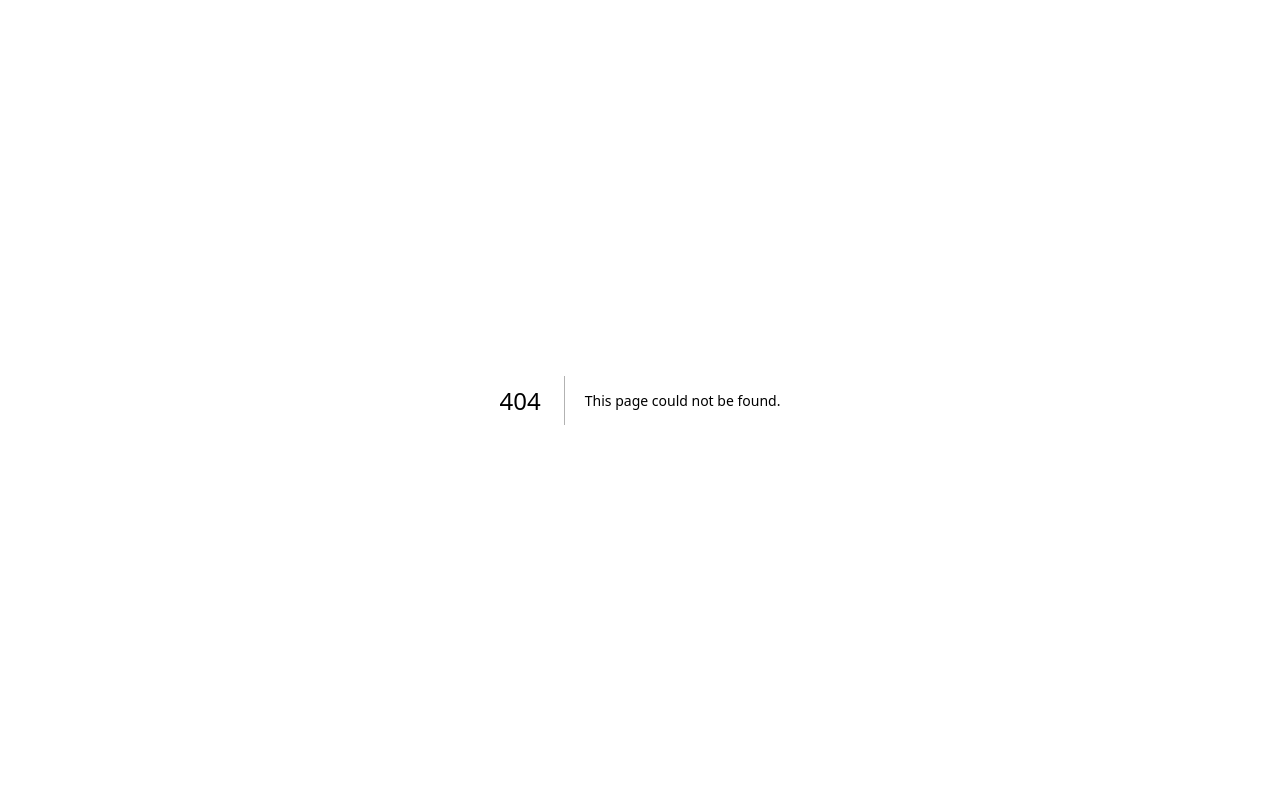
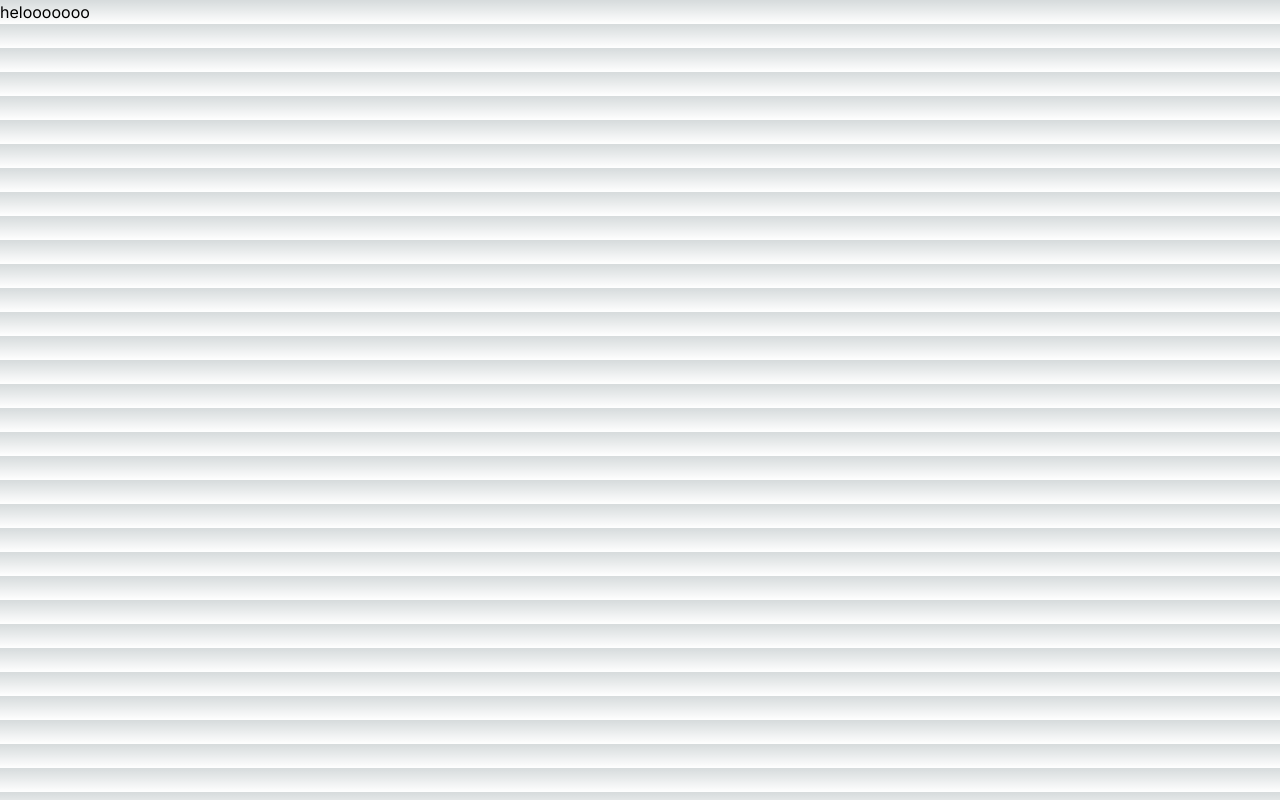
Before and after one commit to Abdelhak-mekaoui/apps-club, a Next.js app: page /about in a window 1280 px wide. Before the commit this address had no page. Built offline with nearby package versions, Linux system fonts and the light colour scheme.

Commit message:
init page and component

```diff
--- /dev/null
+++ b/app/about/page.tsx
@@ -0,0 +1,6 @@
+
+export default function About() {
+  return (
+   <>helooooooo</>
+  )
+}
```
